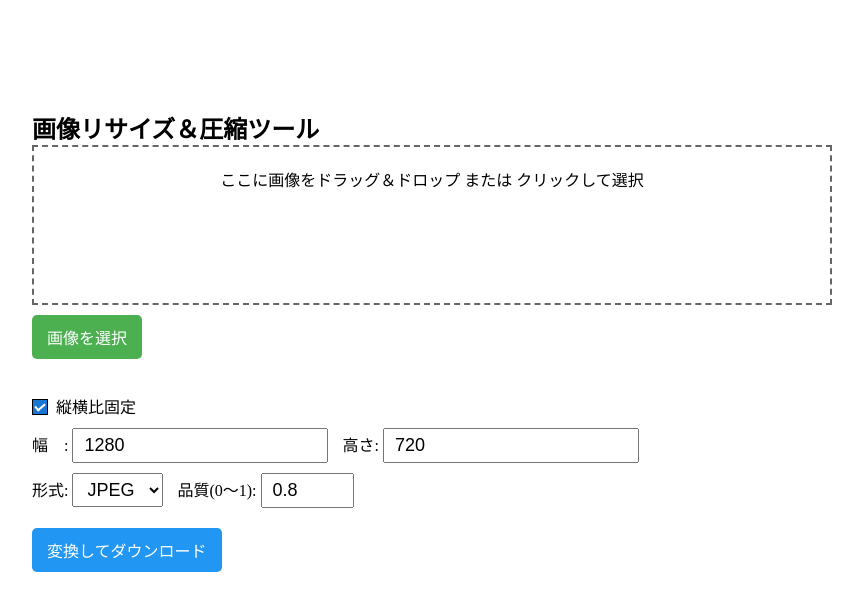
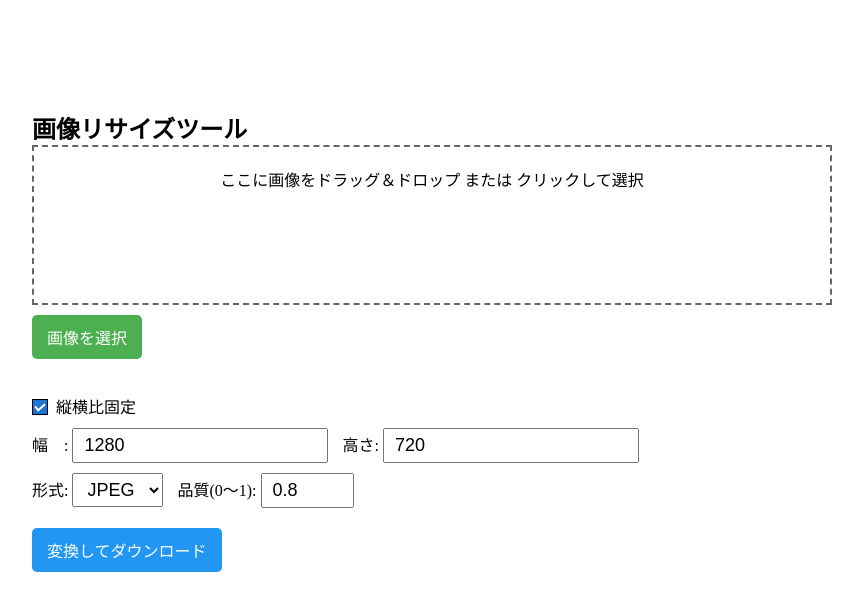
Before and after one commit to inomiti/format_change, a plain HTML site: page index.html in a window 1280 px wide. Shown: the whole page, without its empty margins (18-881 px from the left). Drawn offline with nearby package versions, Linux system fonts and the light colour scheme.

Commit message:
Add files via upload

```diff
--- a/index.html
+++ b/index.html
@@ -3,13 +3,13 @@
 <head>
   <meta charset="UTF-8">
   <meta name="viewport" content="width=device-width, initial-scale=1.0">
-  <title>画像リサイズ＆圧縮ツール</title>
+  <title>画像リサイズツール</title>
   <link rel="stylesheet" href="style.css">
 </head>
 <body>
   <section>
       <div class="contents-wrapper">
-      <h1>画像リサイズ＆圧縮ツール</h1>
+      <h1>画像リサイズツール</h1>
 
   <div id="dropArea">ここに画像をドラッグ＆ドロップ または クリックして選択</div>
   <input type="file" id="fileInput" multiple accept="image/*" hidden>
```
